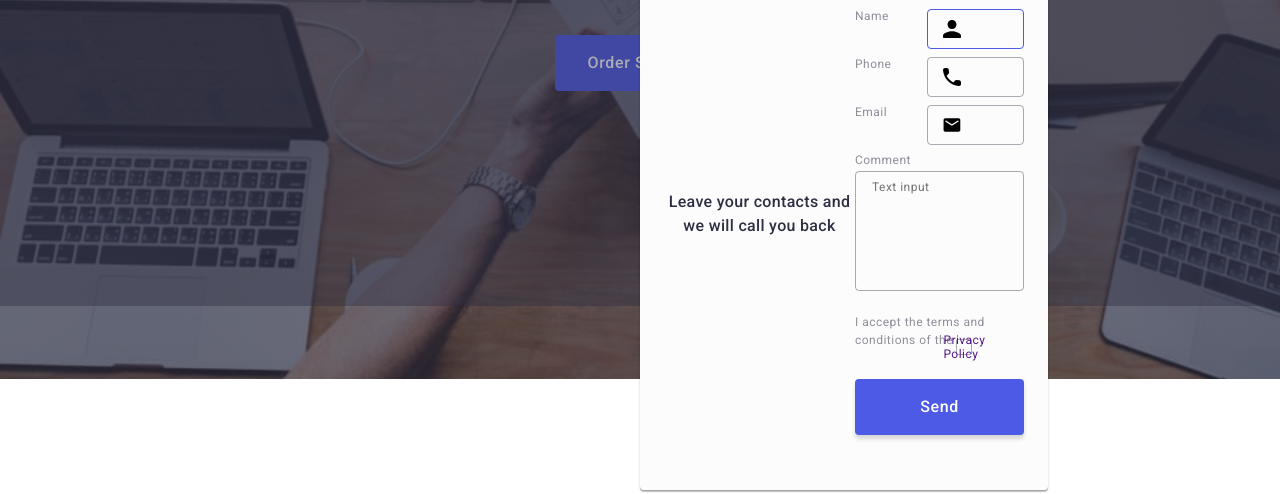
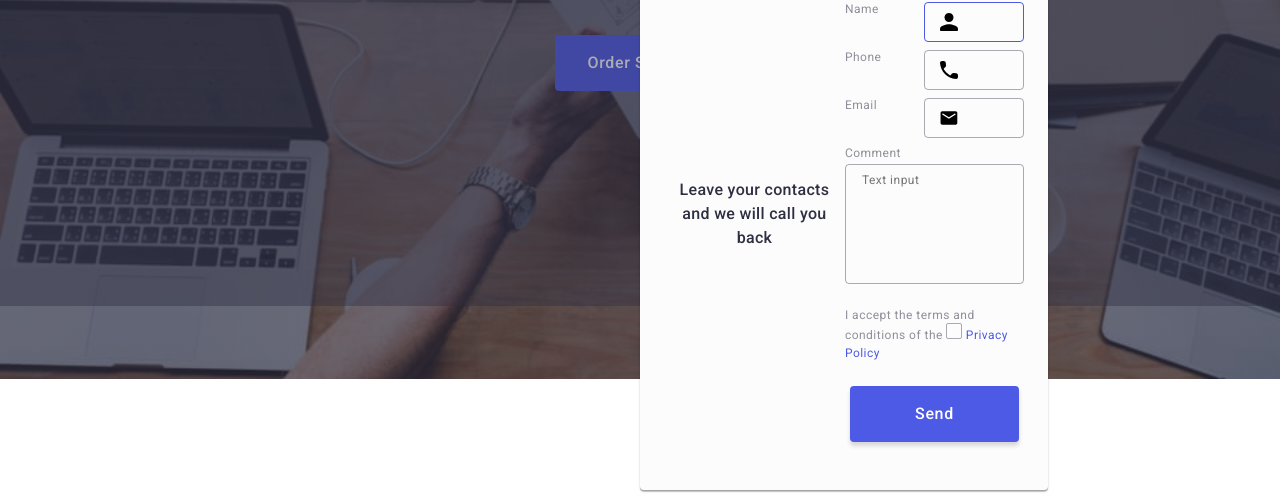
Before and after one commit to annashkurat1/-goit-markup-hw-05, a plain HTML site: page index.html in a window 1280 px wide. Shown: the part 494-988 px from the top of the page. Drawn offline with nearby package versions, Linux system fonts and the light colour scheme.

Commit message:
more svg

```diff
--- a/css/styles.css
+++ b/css/styles.css
@@ -764,9 +764,10 @@ a.last-websudio.extra-class {
   flex-direction: row;
   font-weight: 400;
   font-size: 12px;
-  line-height: 1.16667;
+
   letter-spacing: 0.04em;
   color: #8e8f99;
+  line-height: 1.17;
 }
 .form-label-chek-span {
   width: 16px;
@@ -780,6 +781,9 @@ a.last-websudio.extra-class {
   align-items: center;
   justify-content: center;
   fill: transparent;
+}
+.form-label-chek-a {
+  color: #4d5ae5;
 }
 .form-chekbox {
   margin-bottom: 24px;
--- a/index.html
+++ b/index.html
@@ -591,15 +591,18 @@
             <input
               type="checkbox"
               class="form-chek visually-hidden"
-              value="privacy"
+              value="true"
               id="user-privacy"
               name="user-privacy"
             />
-            <label class="form-label-chek"
+            <label for="user-privacy" class="form-label-chek"
               >I accept the terms and conditions of the
               <span class="form-label-chek-span">
-                <a href="">Privacy Policy</a></span
-              >
+                <svg class="form-icon" width="10" height="8">
+                  <use href="./images/icons.svg#icon-checkbox"></use>
+                </svg>
+              </span>
+              <a href="" class="form-label-chek-a">Privacy Policy</a>
             </label>
           </div>
 
```
Also changed, not shown: images/icons.svg.
